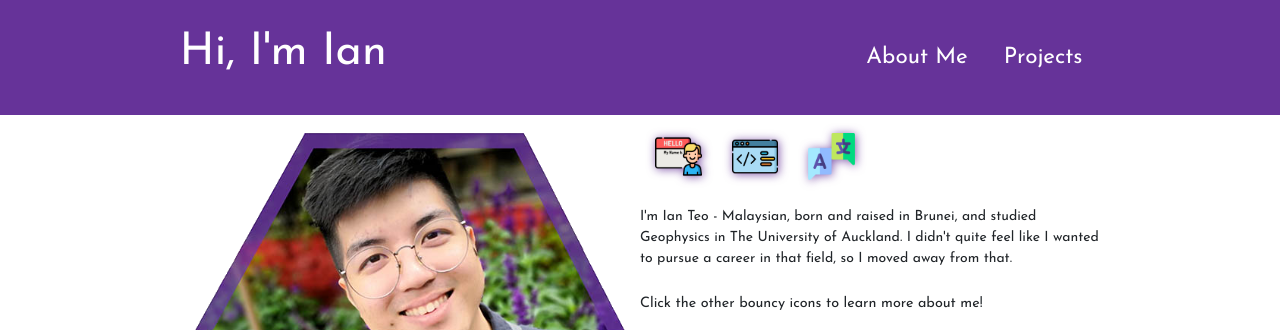
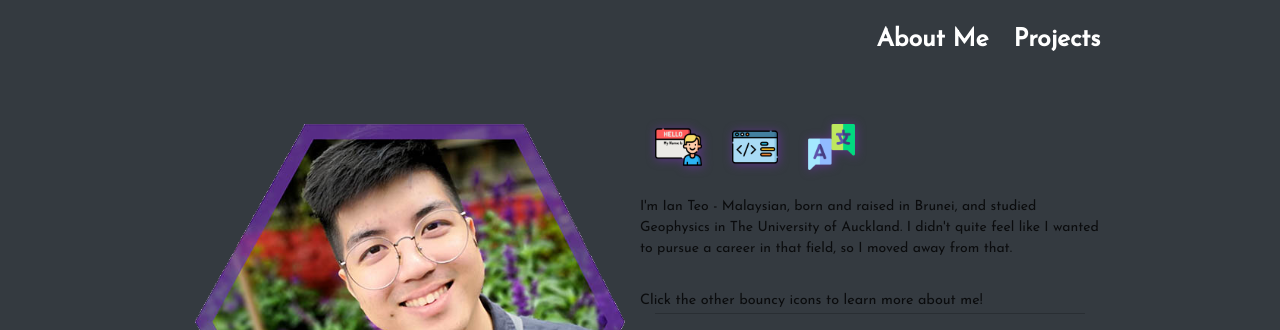
Before and after one commit to ianteoyy/gatsby-pfolio, a Gatsby site: page / in a window 1280 px wide. Shown: the top 330 px of the page. Built offline with nearby package versions, Linux system fonts and the light colour scheme; Gatsby itself is replaced by a stand-in of ours.

Commit message:
changed header color

```diff
--- a/src/components/header.js
+++ b/src/components/header.js
@@ -3,13 +3,19 @@ import PropTypes from "prop-types"
 import React from "react"
 import styled from "styled-components"
 
-const HeaderContainer = styled.div`
+const HeaderContainer = styled.header`
   margin: 0 auto;
   max-width: 960px;
   padding: 1.45rem 1.0875rem;
   display: flex;
   align-items: center;
-  justify-content: space-around;
+  justify-content: flex-end;
+
+  background-color: none;
+  position: sticky;
+  top: 0;
+  z-index: 1240;
+  margin-bottom: 1em;
 
   > h1 {
     margin-right: auto;
@@ -33,53 +39,28 @@ const HeaderRight = styled.div`
   height: 100%;
   justify-content: space-between;
   align-items: center;
-`;
 
-const Header = ({ siteTitle }) => (
-  <header
-    style={{
-      background: `rebeccapurple`,
-      marginBottom: `1rem`,
-    }}
-  >
+  *:not(:last-child) {
+    margin-right: 1em;
+  }
+`
+
+const StyledLink = styled(Link)`
+  color: white;
+  text-decoration: none;
+`
+
+const Header = () => (
     <HeaderContainer>
-      <h1>
-        <Link
-          to="/"
-          style={{
-            color: `white`,
-            textDecoration: `none`,
-          }}
-        >
-          {siteTitle}
-        </Link>
-      </h1>
       <HeaderRight>
-        <h5>
-          <Link
-            to="/"
-            style={{
-              color: `white`,
-              textDecoration: `none`,
-            }}
-          >
-            About Me
-          </Link>
-        </h5>
-        <h5>
-          <Link
-            to="/projects"
-            style={{
-              color: `white`,
-              textDecoration: `none`,
-            }}
-          >
-            Projects
-          </Link>
-        </h5>
+        <h3>
+          <StyledLink to="/">About Me</StyledLink>
+        </h3>
+        <h3>
+          <StyledLink to="/projects">Projects</StyledLink>
+        </h3>
       </HeaderRight>
     </HeaderContainer>
-  </header>
 )
 
 Header.propTypes = {
--- a/src/components/layout.css
+++ b/src/components/layout.css
@@ -7,6 +7,7 @@ body {
   margin: 0;
   -webkit-font-smoothing: antialiased;
   -moz-osx-font-smoothing: grayscale;
+  background-color: var(--dark);
 }
 
 p, small, footer, a, h1, h2, h3, h4, h5 {
--- a/src/components/layout.js
+++ b/src/components/layout.js
@@ -10,8 +10,8 @@ import PropTypes from "prop-types"
 import { useStaticQuery, graphql } from "gatsby"
 
 import Header from "./header"
+import "bootstrap/dist/css/bootstrap.min.css"
 import "./layout.css"
-import "bootstrap/dist/css/bootstrap.min.css"
 
 const Layout = ({ children }) => {
   const data = useStaticQuery(graphql`
```
